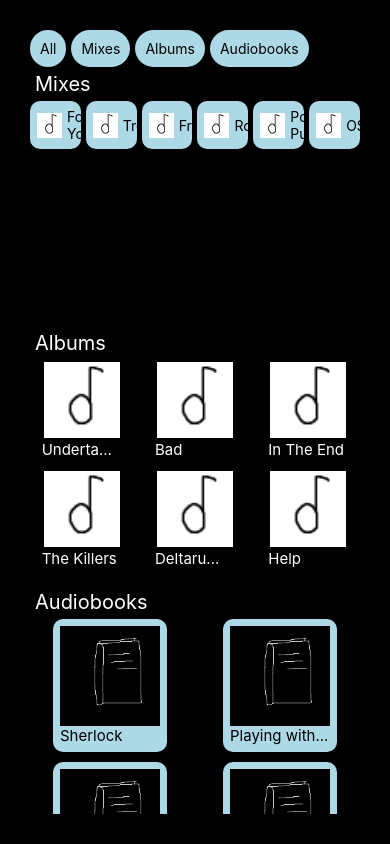
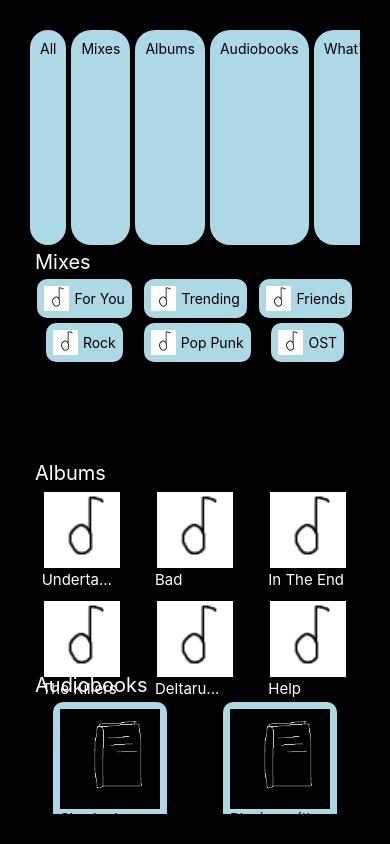
Before and after one commit to Obspogon/ALI_A1, a React Native app: screen / in a window 390 px wide. Built offline with nearby package versions, Linux system fonts and the light colour scheme.

Commit message:
add horizontal scroll

```diff
--- a/App.js
+++ b/App.js
@@ -9,12 +9,15 @@ export default function App() {
 	return (
 		<View style={styles.container}>
 			<ScrollView>
+				<ScrollView horizontal={true}>
 					<View style={styles.menuBar}>
 						<MenuComponent text="All" />
 						<MenuComponent text="Mixes" />
 						<MenuComponent text="Albums" />
 						<MenuComponent text="Audiobooks" />
+						<MenuComponent text="What's Hot Now" />
 					</View>
+				</ScrollView>
 				<Text style={[styles.text, styles.header]}>Mixes</Text>
 				<View style={styles.mixLayout}>
 					<MixComponent name="For You" />
@@ -70,7 +73,7 @@ const styles = StyleSheet.create({
 		flex: 1,
 		flexDirection: "row",
 		flexWrap: "wrap",
-		justifyContent: "space-between",
+		justifyContent: "space-evenly",
 		gap: 5,
 	},
 	albumLayout: {
--- a/MixComponent.js
+++ b/MixComponent.js
@@ -11,7 +11,6 @@ const MixComponent = (props) => {
 
 const styles = StyleSheet.create({
 	mixComponent: {
-		flex: 1,
 		flexDirection: "row",
 		flexWrap: "nowrap",
 		alignItems: "center",
```
Lines whose indentation alone changed are shown as unchanged.
